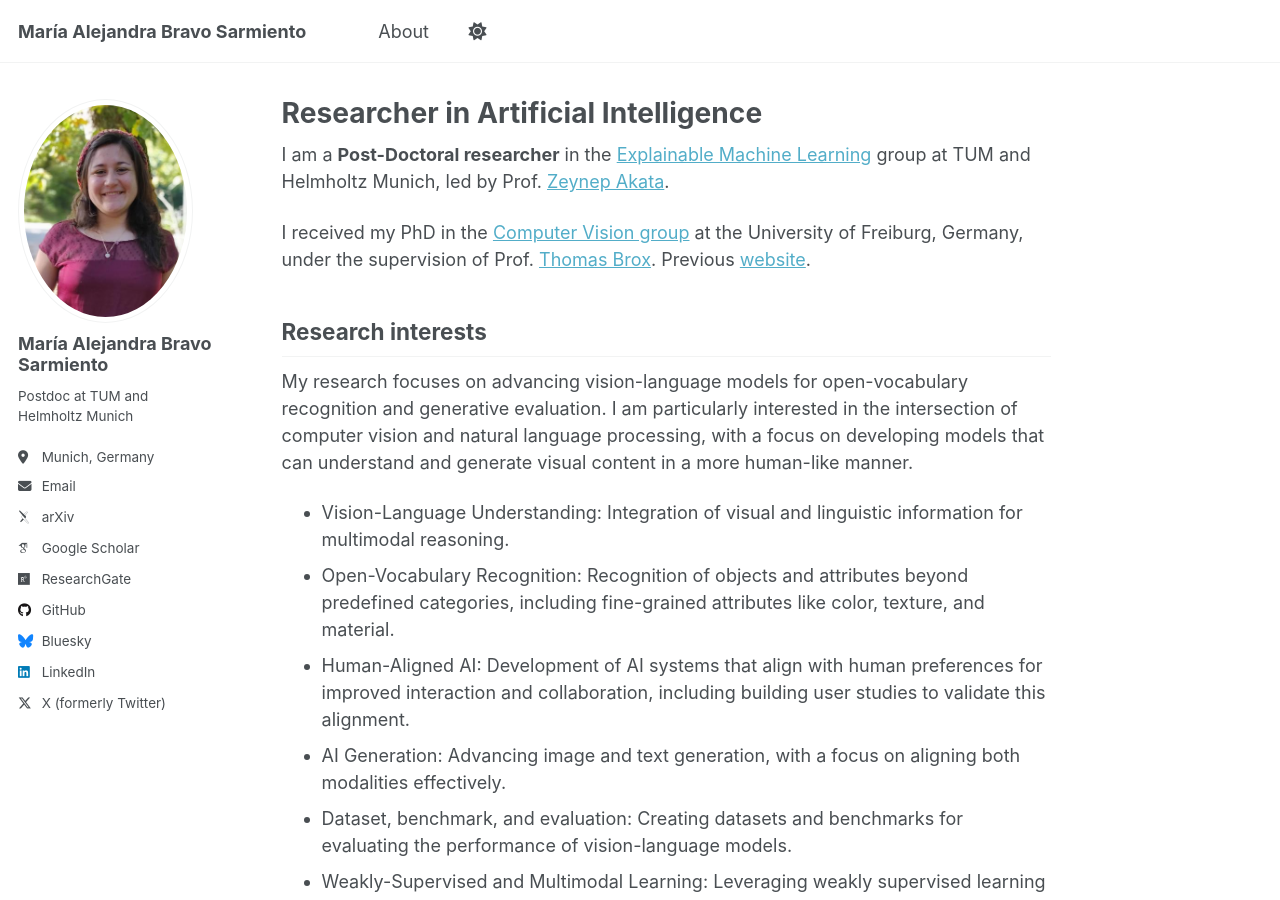
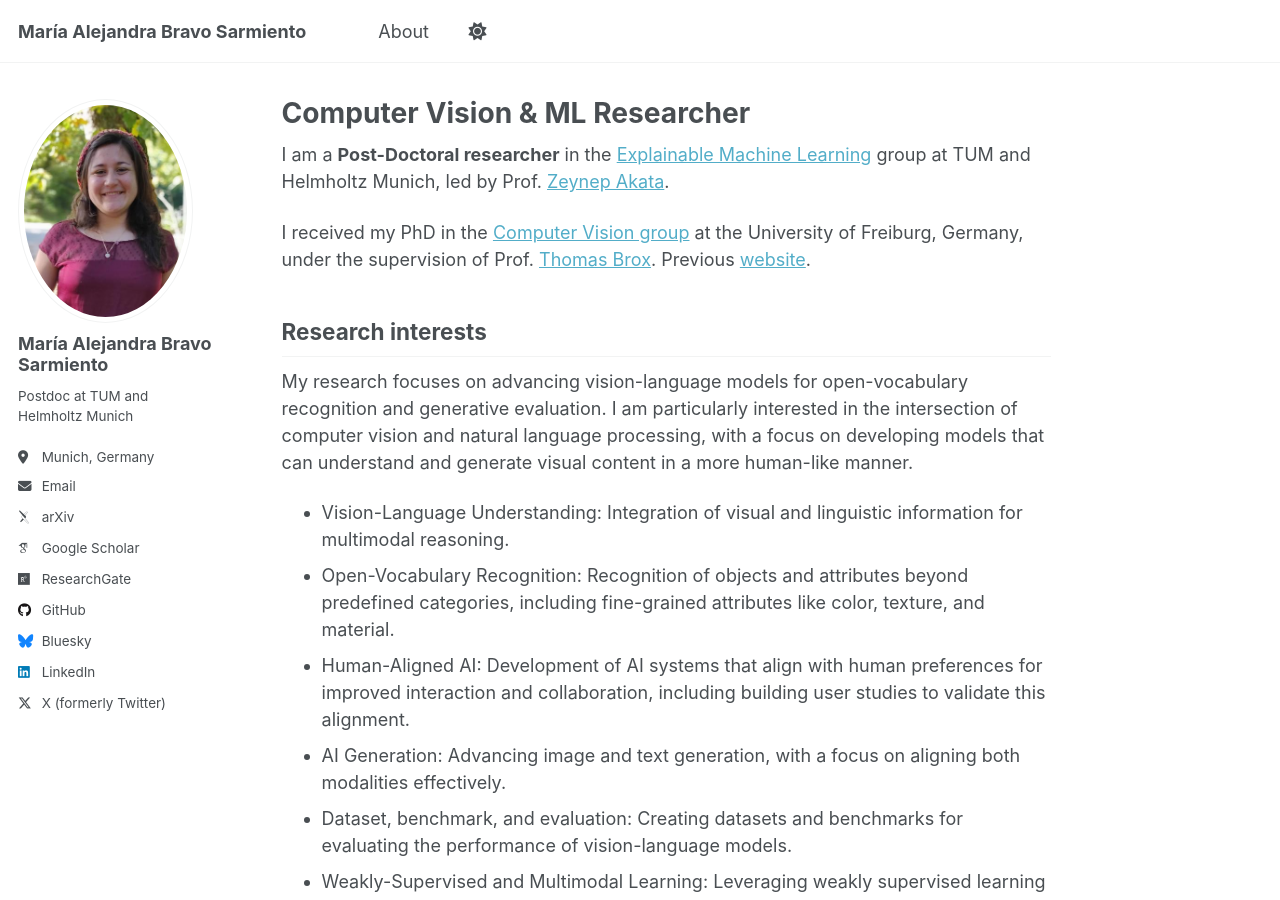
Before and after one commit to mabravo641/mabravo641.github.io, a Jekyll site: the page built from _pages/about_v0.md, in a window 1280 px wide and 900 px high. Built offline with Jekyll 4.4.1, drawn with Linux system fonts in a browser that asks for light colours; some web fonts are replaced; part of the change alters nothing that is shown.

Commit message:
updates from phd graduation

```diff
--- a/_pages/about.md
+++ b/_pages/about.md
@@ -1,81 +1,88 @@
 ---
 permalink: /
-title: "Researcher in Artificial Intelligence"
+title: "Computer Vision & ML Researcher"
 author_profile: true
 redirect_from:
   - /about/
   - /about.html
 ---
-I am a **Post-Doctoral researcher** in the [Explainable Machine Learning](https://www.eml-munich.de/) group at TUM and Helmholtz Munich, led by Prof. [Zeynep Akata](https://www.eml-munich.de/people/zeynep-akata).
 
-I received my PhD in the [Computer Vision group](https://lmb.informatik.uni-freiburg.de/) at the University of Freiburg, Germany, under the supervision of Prof. [Thomas Brox](https://lmb.informatik.uni-freiburg.de/people/brox/). Previous [website](https://lmb.informatik.uni-freiburg.de/people/bravoma/).
+I am a **Postdoctoral Researcher** in the [Explainable Machine Learning](https://www.eml-munich.de/) group at TU Munich and Helmholtz Munich, led by Prof. [Zeynep Akata](https://www.eml-munich.de/people/zeynep-akata).
 
+I received my PhD (*Magna Cum Laude*) from the [Computer Vision Group](https://lmb.informatik.uni-freiburg.de/) at the University of Freiburg, under the supervision of Prof. [Thomas Brox](https://lmb.informatik.uni-freiburg.de/people/brox/). Previous [website](https://lmb.informatik.uni-freiburg.de/people/bravoma/).
 
-## Research interests
-My research focuses on advancing vision-language models for open-vocabulary recognition and generative evaluation. I am particularly interested in the intersection of computer vision and natural language processing, with a focus on developing models that can understand and generate visual content in a more human-like manner.
+## Research Interests
 
-  - Vision-Language Understanding: Integration of visual and linguistic information for multimodal reasoning.
-  - Open-Vocabulary Recognition: Recognition of objects and attributes beyond predefined categories, including fine-grained attributes like color, texture, and material.
-  - Human-Aligned AI: Development of AI systems that align with human preferences for improved interaction and collaboration, including building user studies to validate this alignment.
-  - AI Generation: Advancing image and text generation, with a focus on aligning both modalities effectively.
-  - Dataset, benchmark, and evaluation: Creating datasets and benchmarks for evaluating the performance of vision-language models.
-  - Weakly-Supervised and Multimodal Learning: Leveraging weakly supervised learning for grounding visual and textual data
+My research focuses on building and evaluating multimodal AI systems that bridge vision and language. I am particularly interested in how vision-language models understand and represent visual content — from open-vocabulary recognition and attribute detection, to human-aligned evaluation of generative models, to inference-time analysis of multimodal large language models.
+
+Current topics include:
+- **Inference-time analysis of MLLMs**: How cross-image attention shapes multi-image reasoning, and whether it can be routed at inference time to improve performance.
+- **Training-free spatial control for text-to-image generation**: Test-time methods for position control in Multimodal Diffusion Transformers.
+- **Open-vocabulary recognition**: Recognition of objects and attributes beyond predefined categories using vision-language models (see OVAD, LocOV).
+- **Human-aligned evaluation**: Building datasets and metrics grounded in human preferences for evaluating generative and discriminative vision-language models (see TIAlign, OVQA).
 
 ## Quick Facts
 
-- 🎓 PhD in Computer Science, focused on visual-language models
+- 🎓 PhD in Computer Science (*Magna Cum Laude*), University of Freiburg (2025)
 - 📍 Currently based in Munich, Germany
-- 🧑‍🏫 Passionate about teaching and mentoring students
-- 🎙️ Presented at conferences: ICLR, CVPR and NeurIPS
-- 📝 Reviewed at NeurIPS, CVPR, ICCV, and TPAMI
-- 🤝 Collaborated with researchers from Amazon, KAUST, and the University of Freiburg
+- 🏆 Best Poster Award, Tuebingen WiML Workshop 2024, presented at NeurIPS WiML 2024
+- 📝 Outstanding Reviewer, NeurIPS D&B Track 2022 & 2023
+- 🎙️ Presented at ICLR, CVPR, NeurIPS, and ECCV
+- 📋 Reviewed for NeurIPS (2025), CVPR (2024–2026), ECCV (2022, 2026), ICCV (2025), TPAMI (2022–2023)
+- 🤝 Collaborated with researchers from Amazon, MIT, KAUST, and the University of Freiburg
 - 🇨🇴 Colombian, with a background in mathematics and biomedical engineering
 - 🎾💃 Enjoys playing tennis and dancing lindy hop and salsa
-- 🗣️ I speak Spanish, English, German and a basic French
+- 🗣️ Speaks Spanish, English, German and some French
 
 ## Selected Publications
-See my [Google Scholar profile](https://scholar.google.com/citations?user=2X0a1f8AAAAJ&hl=en) for a complete list of my publications.
-Check out my thesis, which provides a detailed compilation of my Ph.D. work:
-  - [Thesis](https://freidok.uni-freiburg.de/data/269420): Advancing vision-language models for open-vocabulary recognition and generative evaluation (May 2025)
 
-  - [TIAlign](https://neurips.cc/media/PosterPDFs/NeurIPS%202024/107639.png?t=1732028406.9390247): Text-Image Concept Human Alignment (WiML NeurIPS Workshop 2024 - Best poster award TWiML 2024)
-  - [oVQA](https://github.com/lmb-freiburg/ovqa): Open-ended Visual Question Answering (Spotlight ICLR 2024)
-  - [OVAD](https://ovad-benchmark.github.io/): Open-vocabulary Attribute Detection Dataset and Benchmark (CVPR 2023)
-  - [LocOV](https://github.com/lmb-freiburg/locov): Localized Vision-Language Matching for Open-vocabulary Object Detection (GCPR 2022)
+See my [Google Scholar profile](https://scholar.google.com/citations?user=GPKSZdcAAAAJ&hl=en) for a complete list of publications.
+
+- **Stitch**: [Training-Free Position Control in Multimodal Diffusion Transformers](https://arxiv.org/pdf/2509.26644) — Bader, Pach, Bravo, Belongie, Akata. Preprint, 2025.
+- **TIAlign**: [Text-Image Concept Human Alignment](https://neurips.cc/media/PosterPDFs/NeurIPS%202024/107639.png?t=1732028406.9390247) — **Best Poster Award**, NeurIPS WiML Workshop 2024.
+- **OVQA**: [Open-ended VQA benchmarking of Vision-Language Models](https://github.com/lmb-freiburg/ovqa) — Ging\*, Bravo\*, Brox. **Spotlight**, ICLR 2024.
+- **OVAD**: [Open-vocabulary Attribute Detection](https://ovad-benchmark.github.io/) — Bravo, Mittal, Ging, Brox. CVPR 2023.
+- **LocOV**: [Localized Vision-Language Matching for Open-vocabulary Object Detection](https://github.com/lmb-freiburg/locov) — Bravo, Mittal, Brox. GCPR 2022.
+- **MAIN**: [Multi-Attention Instance Network for Video Segmentation](https://www.sciencedirect.com/science/article/pii/S1077314221000916) — Alcazar\*, Bravo\*, et al. CVIU Journal, 2021.
+
+Also check out my [PhD thesis](https://freidok.uni-freiburg.de/data/269420): *Advancing vision-language models for open-vocabulary recognition and generative evaluation* (May 2025).
 
 ## Biography
-I am a Colombian researcher with a background in computer vision, artificial intelligence and biomedical engineering.
 
-I hold a PhD in Computer Science from the University of Freiburg, Germany, where I am part of the [Computer Vision Group](https://lmb.informatik.uni-freiburg.de/) led by Prof. [Thomas Brox](https://lmb.informatik.uni-freiburg.de/people/brox/). My research focuses on vision-language models, particularly in open-vocabulary recognition and generative evaluation.
+I am a Colombian researcher with a background in computer vision, machine learning, and biomedical engineering.
 
-During my PhD I did an internship at Amazon in Tübingen, where I worked on Vision-Language alignment and Generative AI with [Betty Mohler](https://scholar.google.com/citations?user=fjAWIaAAAAAJ&hl=en) and [Ali Jahanian](https://scholar.google.com/citations?user=nMpyjcwAAAAJ&hl=en).
+I am currently a Postdoctoral Researcher at TU Munich and Helmholtz Munich, working in the [Explainable Machine Learning group](https://www.eml-munich.de/) led by Prof. Zeynep Akata. My current work focuses on inference-time analysis of multimodal large language models and spatial control in diffusion-based generative models.
 
-During 2019 I had the opportunity to work as a research intern at KAUST at the Image and Video Understanding Laboratory ([IVUL](https://ivul.kaust.edu.sa/)), working on Video Object Segmentation.
+I received my PhD (*Magna Cum Laude*) from the [Computer Vision Group](https://lmb.informatik.uni-freiburg.de/) at the University of Freiburg, supervised by Prof. Thomas Brox, with a thesis committee including Prof. [Phillip Isola](https://web.mit.edu/phillipi/) (MIT) and Prof. [Abhinav Valada](https://www.utn.de/person/abhinav-valada/) (University of Freiburg).
 
-Before that I obained my Master's degree at the [Biomedical Computer Vision Group](https://biomedicalcomputervision.uniandes.edu.co) led by Pablo Arbeláez at the Universidad de los Andes in Bogotá, Colombia.
+During my PhD I interned at Amazon in Tübingen, where I worked on vision-language alignment and generative AI evaluation with [Betty Mohler](https://scholar.google.com/citations?user=fjAWIaAAAAAJ&hl=en) and [Ali Jahanian](https://scholar.google.com/citations?user=nMpyjcwAAAAJ&hl=en). This work produced TIAlign, a large-scale human preference dataset for image-text alignment.
 
-I hold a Bachelor's degree in Mathematics and another in Biomedical Engineering from the Universidad de los Andes in Bogotá, Colombia.
+In 2019 I visited the [Image and Video Understanding Laboratory (IVUL)](https://ivul.kaust.edu.sa/) at KAUST, working on video object segmentation with Prof. Bernard Ghanem's team.
 
-## Scholarships and Grants
+Before my PhD, I obtained an MSc in Biomedical Engineering at the [Biomedical Computer Vision Group](https://biomedicalcomputervision.uniandes.edu.co) led by Prof. Pablo Arbeláez at the Universidad de los Andes in Bogotá, Colombia, and dual BSc degrees in Mathematics and Biomedical Engineering from the same institution.
 
-- Best Poster Award at the TWiML 2024 workshop presented at NeurIPS WiML.
-Outstanding Reviewer Award at NeurIPS D&B in 2023 and 2022.
-- DAAD Research Grants for Doctoral Programs in Germany (2019/20), grant number 57440921.
-German-Colombian Academic Cooperation between the Deutsche Forschungsgemeinschaft (DFG, German Research Foundation, grant BR 3815/9-1) and the Universidad de los Andes in Colombia.
-- Beca YERLY. Mathematical Program Scholarship for Academic Excellence (2012). Scholarship for Academic Excellence (2012).
+## Achievements & Grants
 
-## Teaching
+- **Best Poster Award**, Tuebingen WiML Workshop 2024
+- **Outstanding Reviewer Award**, NeurIPS Datasets & Benchmarks Track, 2022 and 2023
+- **DAAD Research Grant**, Doctoral Programmes in Germany, 2019/20 (grant 57440921)
+- **DFG German-Colombian Research Collaboration Grant** (BR 3815/9-1), 2017/18
+- **BECA YERLY** Scholarship for academic excellence, Mathematical Program, 2012
 
-### Student Supervision
-I have supervised several students in their Bachelor thesis at the University of Freiburg
+## Teaching & Mentoring
 
-- Improving Visual Grouping and Visual-Text Alignment for Open-Vocabulary Segmentation (Ayushi Sharma, 2023) - Supervision together with Silvio Galesso
-- Multimodal attribute learning (Anna Stroganova, 2022)
-- Improving Clip-Sentence Retrieval with COOT using large-scale noisy-aligned Training Data (Felix Jablonksi, 2022)
-- Applying Hierarchical Representations from Video Retrieval to Video Captioning (Simon Ging, 2021)
+### MSc Thesis Supervision
+
+- Sena Korkut — *Modality collapse in traffic accident video QA* (TU Munich, 2026)
+- Ayushi Sharma — *Improving Visual Grouping and Visual-Text Alignment for Open-Vocabulary Segmentation* (Freiburg, 2023), co-supervised with Silvio Galesso
+- Anna Stroganova — *Multimodal attribute learning* (Freiburg, 2022)
+- Felix Jablonski — *Improving CLIP-Sentence Retrieval with COOT using large-scale noisy-aligned Training Data* (Freiburg, 2022)
+- Simon Ging — *Applying Hierarchical Representations from Video Retrieval to Video Captioning* (Freiburg, 2021) — later co-author on OVQA, **Spotlight ICLR 2024**
 
 ### Teaching Assistant
-- Co-Organizer of the Deep Learning Lab (2021 and 2022 Freiburg)
-- Assistant and Supervisor of the Deep Learning and Computer Vision Seminars (2019 - 2023 Freiburg)
-- Assistant of Image Analysis and Processing (2018 Universidad de los Andes, Colombia)
-- Lecturer of Linear Algebra and Integral Calculus and Differential Equations (before 2018 Universidad de los Andes, Colombia)
+
+- Co-Organizer, Deep Learning Lab (2021–2022, Freiburg)
+- Assistant & Supervisor, Deep Learning and Computer Vision Seminars (2019–2023, Freiburg)
+- Teaching Assistant, Computer Vision (2018, Universidad de los Andes)
+- Teaching Assistant, Image Analysis and Processing (2017, Universidad de los Andes)
+- Lecturer, Linear Algebra; Integral Calculus and Differential Equations (Universidad de los Andes)
--- /dev/null
+++ b/_pages/about_v0.md
@@ -0,0 +1,81 @@
+---
+permalink: /
+title: "Computer Vision & ML Researcher"
+author_profile: true
+redirect_from:
+  - /about/
+  - /about.html
+---
+I am a **Post-Doctoral researcher** in the [Explainable Machine Learning](https://www.eml-munich.de/) group at TUM and Helmholtz Munich, led by Prof. [Zeynep Akata](https://www.eml-munich.de/people/zeynep-akata).
+
+I received my PhD in the [Computer Vision group](https://lmb.informatik.uni-freiburg.de/) at the University of Freiburg, Germany, under the supervision of Prof. [Thomas Brox](https://lmb.informatik.uni-freiburg.de/people/brox/). Previous [website](https://lmb.informatik.uni-freiburg.de/people/bravoma/).
+
+
+## Research interests
+My research focuses on advancing vision-language models for open-vocabulary recognition and generative evaluation. I am particularly interested in the intersection of computer vision and natural language processing, with a focus on developing models that can understand and generate visual content in a more human-like manner.
+
+  - Vision-Language Understanding: Integration of visual and linguistic information for multimodal reasoning.
+  - Open-Vocabulary Recognition: Recognition of objects and attributes beyond predefined categories, including fine-grained attributes like color, texture, and material.
+  - Human-Aligned AI: Development of AI systems that align with human preferences for improved interaction and collaboration, including building user studies to validate this alignment.
+  - AI Generation: Advancing image and text generation, with a focus on aligning both modalities effectively.
+  - Dataset, benchmark, and evaluation: Creating datasets and benchmarks for evaluating the performance of vision-language models.
+  - Weakly-Supervised and Multimodal Learning: Leveraging weakly supervised learning for grounding visual and textual data
+
+## Quick Facts
+
+- 🎓 PhD in Computer Science, focused on visual-language models
+- 📍 Currently based in Munich, Germany
+- 🧑‍🏫 Passionate about teaching and mentoring students
+- 🎙️ Presented at conferences: ICLR, CVPR and NeurIPS
+- 📝 Reviewed at NeurIPS, CVPR, ICCV, and TPAMI
+- 🤝 Collaborated with researchers from Amazon, KAUST, and the University of Freiburg
+- 🇨🇴 Colombian, with a background in mathematics and biomedical engineering
+- 🎾💃 Enjoys playing tennis and dancing lindy hop and salsa
+- 🗣️ I speak Spanish, English, German and a basic French
+
+## Selected Publications
+See my [Google Scholar profile](https://scholar.google.com/citations?user=GPKSZdcAAAAJ&hl=en) for a complete list of my publications.
+Check out my thesis, which provides a detailed compilation of my Ph.D. work:
+  - [Thesis](https://freidok.uni-freiburg.de/data/269420): Advancing vision-language models for open-vocabulary recognition and generative evaluation (May 2025)
+
+  - [TIAlign](https://neurips.cc/media/PosterPDFs/NeurIPS%202024/107639.png?t=1732028406.9390247): Text-Image Concept Human Alignment (WiML NeurIPS Workshop 2024 - Best poster award TWiML 2024)
+  - [oVQA](https://github.com/lmb-freiburg/ovqa): Open-ended Visual Question Answering (Spotlight ICLR 2024)
+  - [OVAD](https://ovad-benchmark.github.io/): Open-vocabulary Attribute Detection Dataset and Benchmark (CVPR 2023)
+  - [LocOV](https://github.com/lmb-freiburg/locov): Localized Vision-Language Matching for Open-vocabulary Object Detection (GCPR 2022)
+
+## Biography
+I am a Colombian researcher with a background in computer vision, artificial intelligence and biomedical engineering.
+
+I hold a PhD in Computer Science from the University of Freiburg, Germany, where I am part of the [Computer Vision Group](https://lmb.informatik.uni-freiburg.de/) led by Prof. [Thomas Brox](https://lmb.informatik.uni-freiburg.de/people/brox/). My research focuses on vision-language models, particularly in open-vocabulary recognition and generative evaluation.
+
+During my PhD I did an internship at Amazon in Tübingen, where I worked on Vision-Language alignment and Generative AI with [Betty Mohler](https://scholar.google.com/citations?user=fjAWIaAAAAAJ&hl=en) and [Ali Jahanian](https://scholar.google.com/citations?user=nMpyjcwAAAAJ&hl=en).
+
+During 2019 I had the opportunity to work as a research intern at KAUST at the Image and Video Understanding Laboratory ([IVUL](https://ivul.kaust.edu.sa/)), working on Video Object Segmentation.
+
+Before that I obained my Master's degree at the [Biomedical Computer Vision Group](https://biomedicalcomputervision.uniandes.edu.co) led by Pablo Arbeláez at the Universidad de los Andes in Bogotá, Colombia.
+
+I hold a Bachelor's degree in Mathematics and another in Biomedical Engineering from the Universidad de los Andes in Bogotá, Colombia.
+
+## Scholarships and Grants
+
+- Best Poster Award at the TWiML 2024 workshop presented at NeurIPS WiML.
+Outstanding Reviewer Award at NeurIPS D&B in 2023 and 2022.
+- DAAD Research Grants for Doctoral Programs in Germany (2019/20), grant number 57440921.
+German-Colombian Academic Cooperation between the Deutsche Forschungsgemeinschaft (DFG, German Research Foundation, grant BR 3815/9-1) and the Universidad de los Andes in Colombia.
+- Beca YERLY. Mathematical Program Scholarship for Academic Excellence (2012). Scholarship for Academic Excellence (2012).
+
+## Teaching
+
+### Student Supervision
+I have supervised several students in their Bachelor thesis at the University of Freiburg
+
+- Improving Visual Grouping and Visual-Text Alignment for Open-Vocabulary Segmentation (Ayushi Sharma, 2023) - Supervision together with Silvio Galesso
+- Multimodal attribute learning (Anna Stroganova, 2022)
+- Improving Clip-Sentence Retrieval with COOT using large-scale noisy-aligned Training Data (Felix Jablonksi, 2022)
+- Applying Hierarchical Representations from Video Retrieval to Video Captioning (Simon Ging, 2021)
+
+### Teaching Assistant
+- Co-Organizer of the Deep Learning Lab (2021 and 2022 Freiburg)
+- Assistant and Supervisor of the Deep Learning and Computer Vision Seminars (2019 - 2023 Freiburg)
+- Assistant of Image Analysis and Processing (2018 Universidad de los Andes, Colombia)
+- Lecturer of Linear Algebra and Integral Calculus and Differential Equations (before 2018 Universidad de los Andes, Colombia)
```
